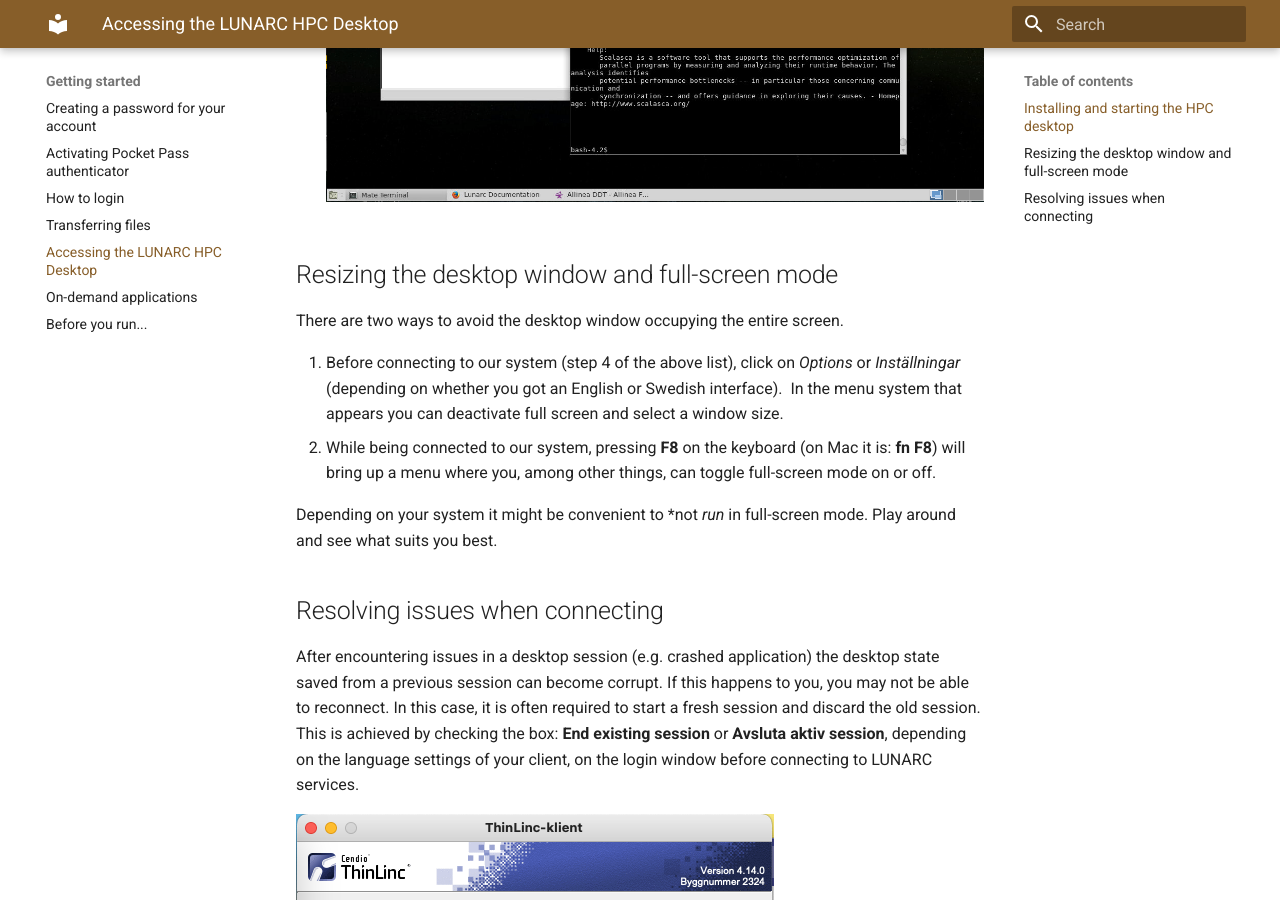
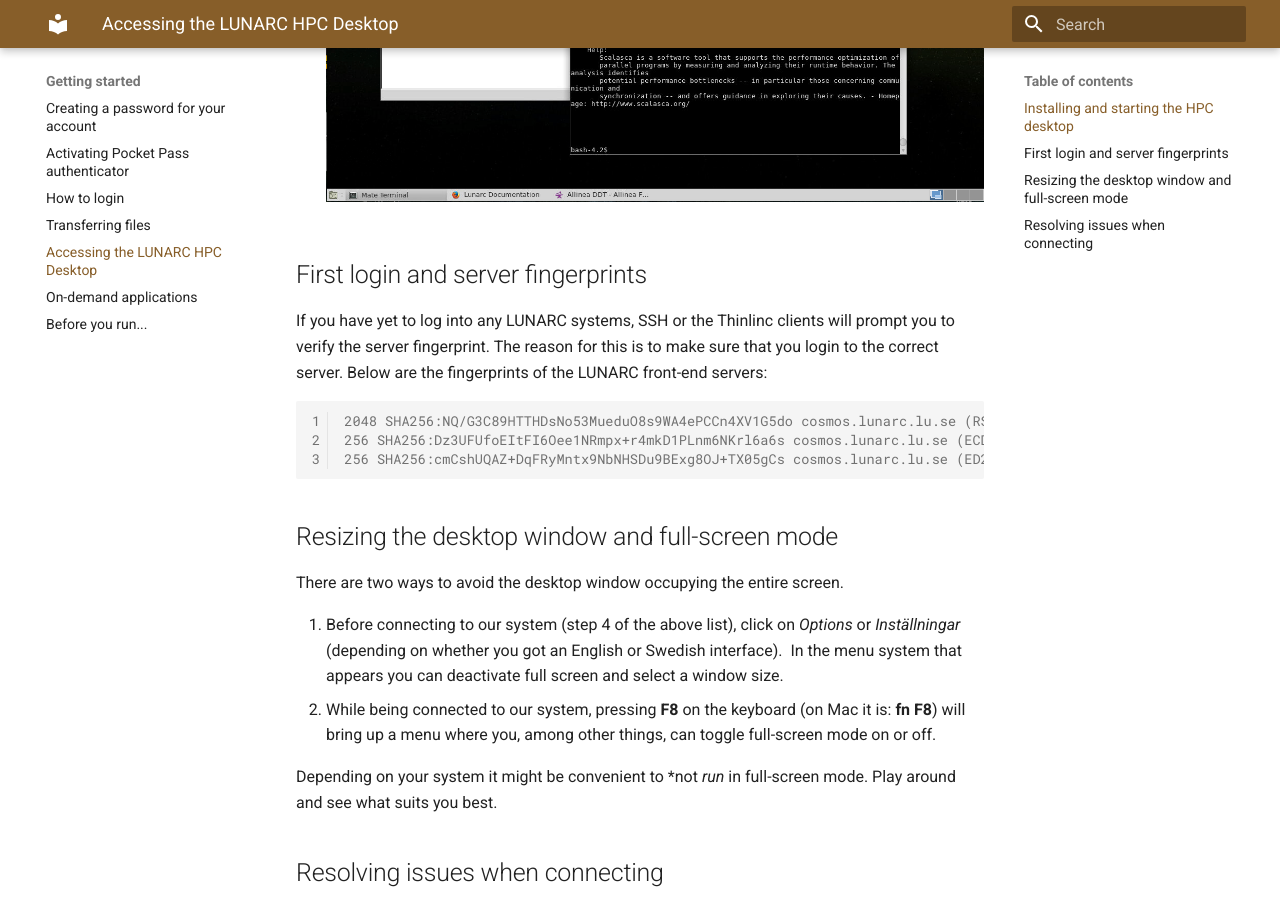
Before and after one commit to lunarc/lunarc_docs, an MkDocs documentation site: the page built from docs/getting_started/using_hpc_desktop.md, in a window 1280 px wide and 900 px high, scrolled down 1727 px. Built offline with MkDocs 1.6.1 and Material for MkDocs 9.7.7, drawn with Linux system fonts in a browser that asks for light colours; comment, search, counter and statistics services are not loaded.

Commit message:
Update using_hpc_desktop.md

````diff
--- a/docs/getting_started/using_hpc_desktop.md
+++ b/docs/getting_started/using_hpc_desktop.md
@@ -22,6 +22,15 @@
 
     ![sample screen](../images/desktopSampleScreen.png "Desktop sample screen")
 
+## First login and server fingerprints
+
+If you have yet to log into any LUNARC systems, SSH or the Thinlinc clients will prompt you to verify the server fingerprint. The reason for this is to make sure that you login to the correct server. Below are the fingerprints of the LUNARC front-end servers:
+
+```console
+2048 SHA256:NQ/G3C89HTTHDsNo53MueduO8s9WA4ePCCn4XV1G5do cosmos.lunarc.lu.se (RSA)
+256 SHA256:Dz3UFUfoEItFI6Oee1NRmpx+r4mkD1PLnm6NKrl6a6s cosmos.lunarc.lu.se (ECDSA)
+256 SHA256:cmCshUQAZ+DqFRyMntx9NbNHSDu9BExg8OJ+TX05gCs cosmos.lunarc.lu.se (ED25519)
+```
 
 ## Resizing the desktop window and full-screen mode
 
````
